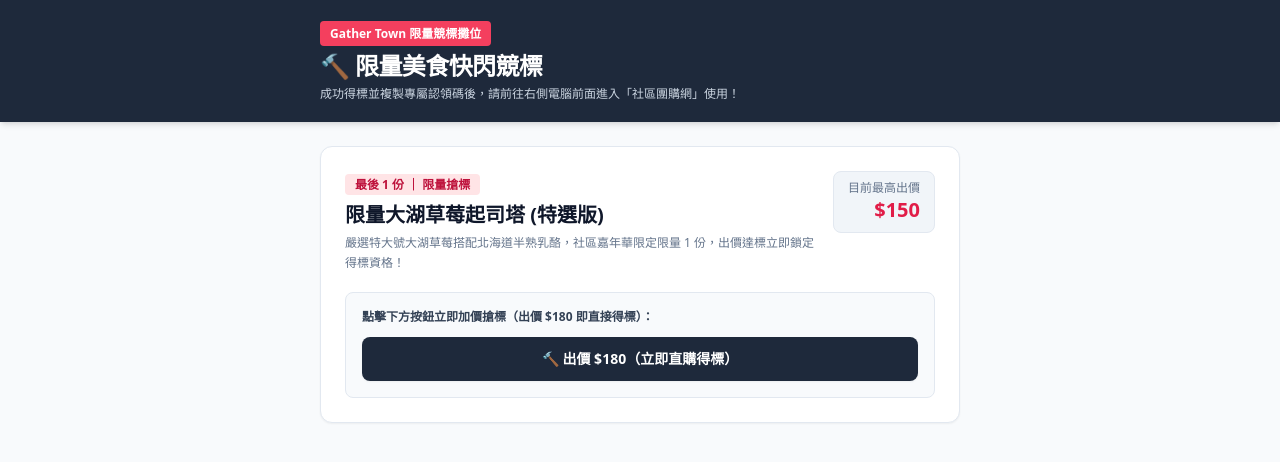
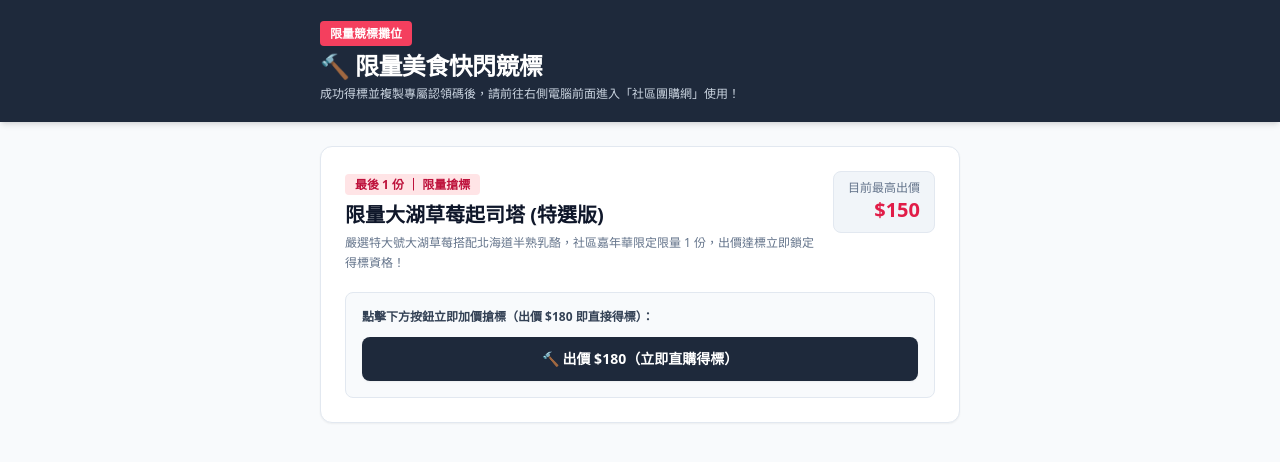
Before and after one commit to s711432101-netizen/community-groupbuy, a plain HTML site: page bid.html in a window 1280 px wide. Drawn offline with nearby package versions, Linux system fonts and the light colour scheme.

Commit message:
Update header content and remove Gather Town reference

```diff
--- a/bid.html
+++ b/bid.html
@@ -7,10 +7,10 @@
     <script src="https://cdn.tailwindcss.com"></script>
 </head>
 <body class="bg-slate-50 min-h-screen text-slate-800 font-sans pb-10">
-    <!-- 頂部 Header -->
+    <!-- 頂部 Header（已去掉 Gather Town 字樣） -->
     <header class="bg-slate-800 text-white py-5 shadow-md">
         <div class="max-w-2xl mx-auto px-4">
-            <span class="bg-rose-500 text-white font-bold text-xs px-2.5 py-1 rounded">Gather Town 限量競標攤位</span>
+            <span class="bg-rose-500 text-white font-bold text-xs px-2.5 py-1 rounded">限量競標攤位</span>
             <h1 class="text-xl sm:text-2xl font-bold mt-1.5 tracking-tight">🔨 限量美食快閃競標</h1>
             <p class="text-slate-300 text-xs mt-1">成功得標並複製專屬認領碼後，請前往右側電腦前面進入「社區團購網」使用！</p>
         </div>
```
